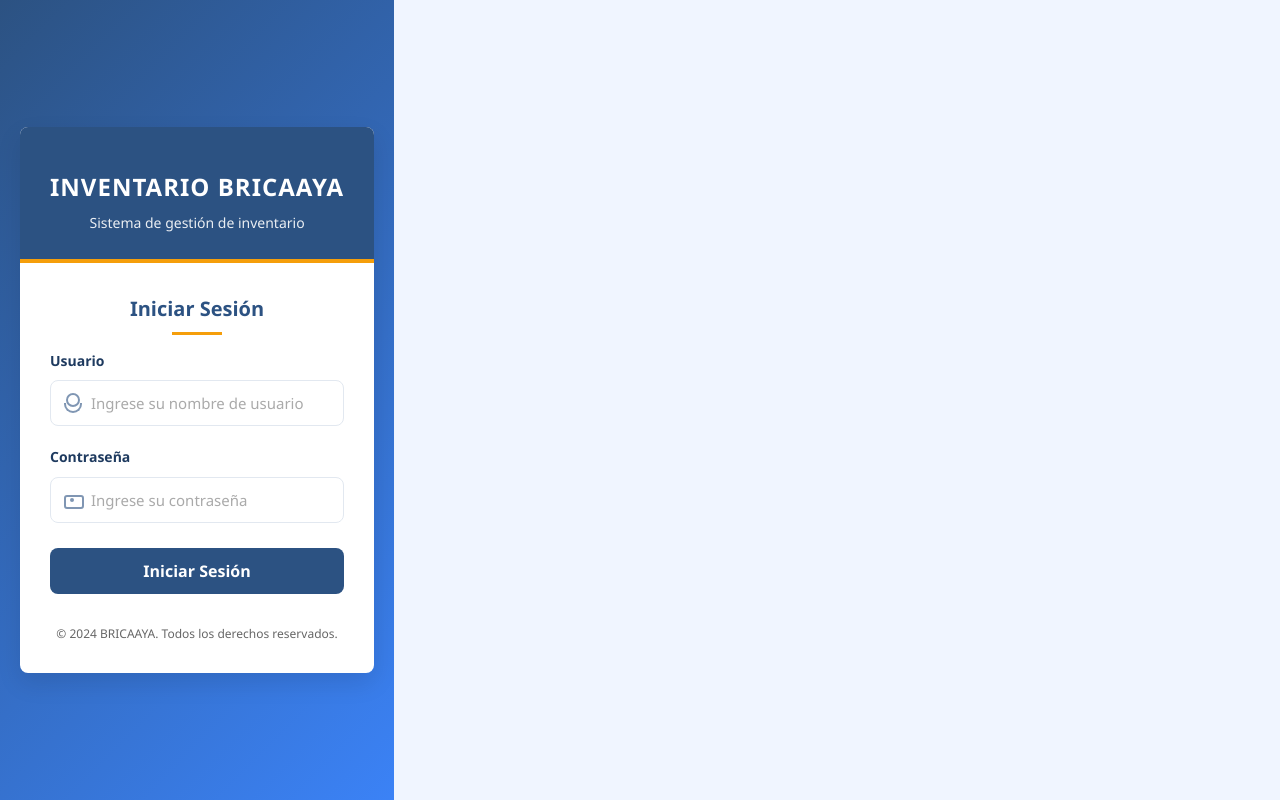
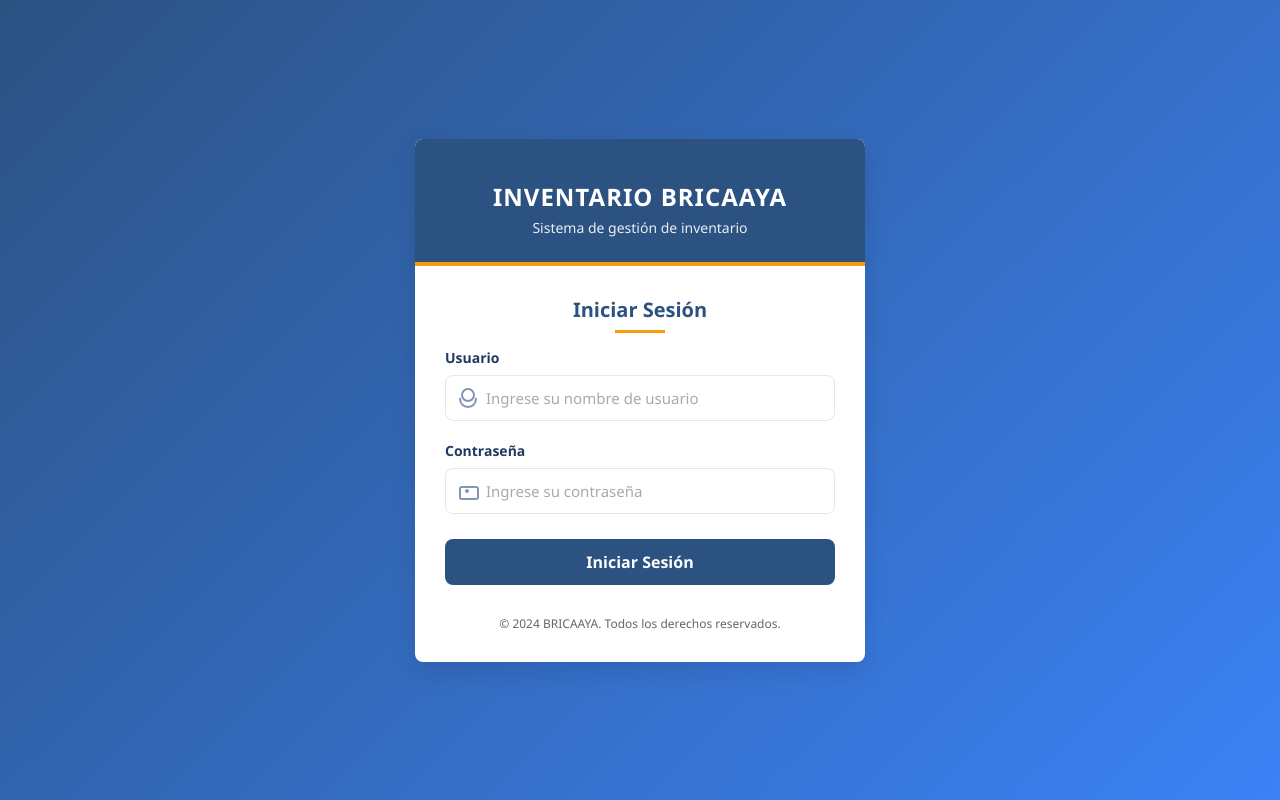
Before and after one commit to frantf04/Bricaaya-System, a React (Create React App) app: page /login in a window 1280 px wide. Built offline with nearby package versions, Linux system fonts and the light colour scheme.

Commit message:
adaptacion de login al tamaño de la pantalla

```diff
--- a/src/css/login.css
+++ b/src/css/login.css
@@ -22,16 +22,13 @@
   font-family: "Segoe UI", Tahoma, Geneva, Verdana, sans-serif;
 }
 
-body {
-  background-color: var(--background-color);
-  color: var(--text-color);
-  line-height: 1.6;
-}
+
 
 .login-container {
   display: flex;
   justify-content: center;
   align-items: center;
+  width: 100%;
   min-height: 100vh;
   padding: 20px;
   background: linear-gradient(135deg, var(--primary-color), var(--primary-light));
```
